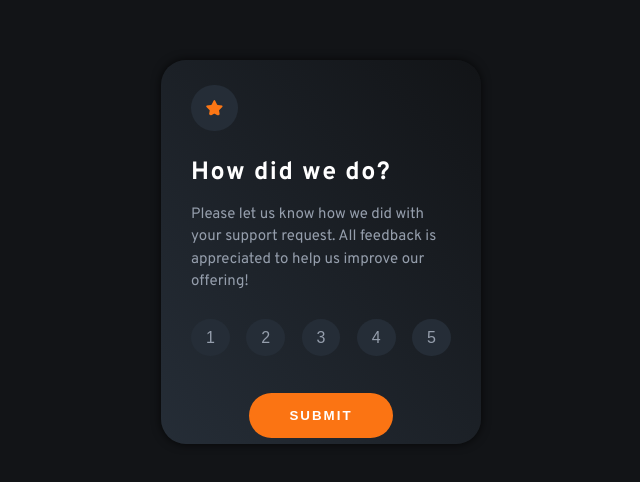
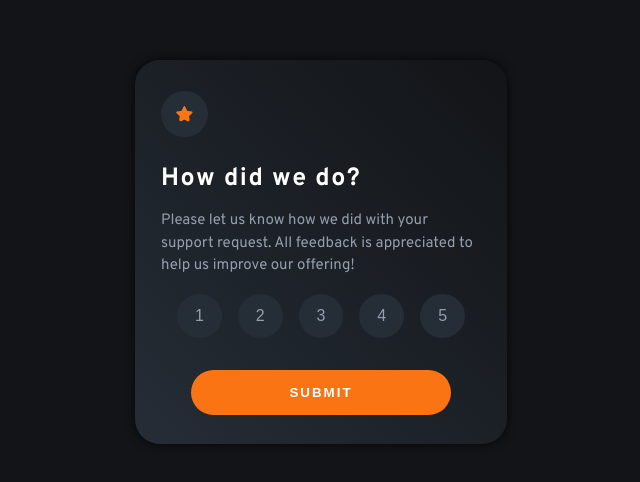
Before and after one commit to kadheryna/interactive-rating-component, a website built with Parcel: page src/index.html in a window 1280 px wide. Shown: the part 148-630 px from the top of the page, without its empty margins (319-959 px from the left). Built offline with nearby package versions, Linux system fonts and the light colour scheme.

Commit message:
Change mistakes with padding and width

```diff
--- a/src/Styles/selected.scss
+++ b/src/Styles/after.scss
@@ -12,7 +12,6 @@
 		box-shadow: rgb(0 0 0 / 73%) 0 0 10px 0;
 		flex-direction: column;
 		justify-content: space-evenly;
-		width: 390px;
 
 		.selected__info {
 			display: flex;
@@ -35,7 +34,7 @@
 				border-color: transparent;
 				border-radius: 35px;
 				padding: 2%;
-
+				margin: 0;
 			}
 
 			h1 {
--- a/src/Styles/rating.scss
+++ b/src/Styles/before.scss
@@ -20,25 +20,25 @@
 		box-shadow: rgb(0 0 0 / 73%) 0 0 10px 0;
 		flex-direction: column;
 		justify-content: space-evenly;
-		// width: 390px;
+		padding: 2% 8% 0;
 
 		.rating__content {
 			display: flex;
 			flex-direction: column;
-			padding: 0 30px 20px;
+
 		}
 		.rating__numbers {
 			display: flex;
 			flex-direction: row;
-			justify-content: space-between;
-			padding: 5px 30px 30px;
+			justify-content: space-evenly;
+			padding: 5% 0 8%;
 
 			.number__btn {
 				background-color: $dark;
 				color: $medium;
 				font-size: 16px;
 				border-color: transparent;
-				padding: 3% 5%;
+				padding: 3.5% 5%;
 				border-radius: 50%;
 				cursor: pointer;
 			}
@@ -59,7 +59,7 @@
 		.submit__button {
 			display: flex;
 			justify-content: center;
-			padding: 2% 30%;
+			padding: 2% 0 9%;
 
 			.submit {
 				background: $primary-color;
--- a/src/Styles/styles.scss
+++ b/src/Styles/styles.scss
@@ -1,4 +1,4 @@
-@import "colors.scss", "fonts.scss", "rating.scss", "selected.scss";
+@import "colors.scss", "fonts.scss", "before.scss", "after.scss";
 
 body {
 	background: $body-color;
```
